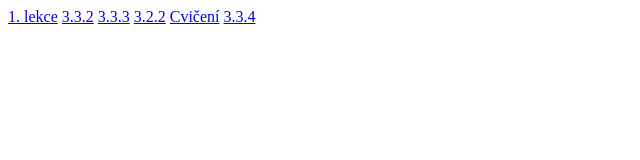
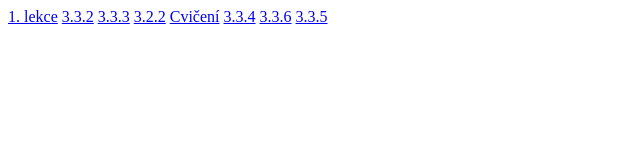
Before and after one commit to Kukky1112/js, a plain HTML site: page index.html in a window 1280 px wide. Shown: the full height of the page, 0-640 px from the left. Drawn offline with Linux system fonts and the light colour scheme.

Commit message:
added zwei things

```diff
--- a/index.html
+++ b/index.html
@@ -12,5 +12,7 @@
     <a href="./1. lekce/cvičení 3.2.2/index.html">3.2.2</a>
     <a href="./1. lekce/cvičení/index.html">Cvičení</a>
     <a href="./3.3.4/index.html">3.3.4</a>
+    <a href="./3.3.6/">3.3.6</a>
+    <a href="./3.3.5/">3.3.5</a>
 </body>
 </html>
```
Also changed, not shown: Cvičení/index.html (added), Cvičení/script.js (added).
